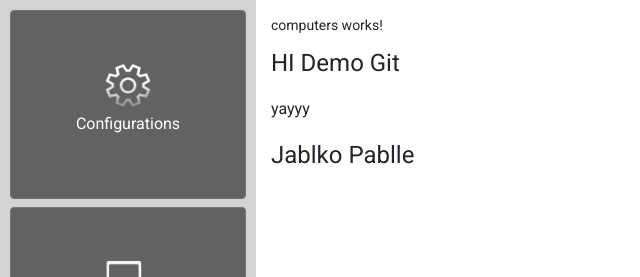
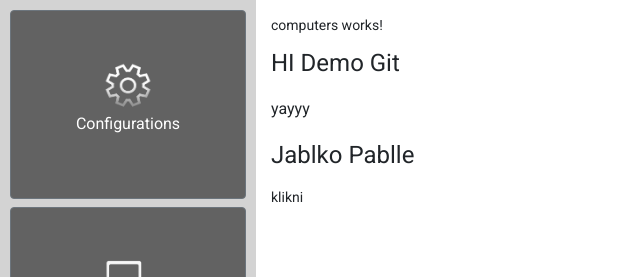
Before and after one commit to Martinius1/Pablle, an Angular app: page /computers in a window 1280 px wide. Shown: the top 277 px of the page, without its empty margins (0-640 px from the left). Built offline with nearby package versions, Linux system fonts and the light colour scheme.

Commit message:
pridanmoi linku jen klikni a uvidis

```diff
--- a/src/app/pages/computers/computers.component.html
+++ b/src/app/pages/computers/computers.component.html
@@ -2,3 +2,4 @@
 <h1>HI Demo Git</h1>
 <h3>yayyy</h3>
 <h1>Jablko Pablle</h1>
+<div><p><a href=" https://www.youtube.com/watch?v=O91DT1pR1ew"></a>klikni</p></div>
```
